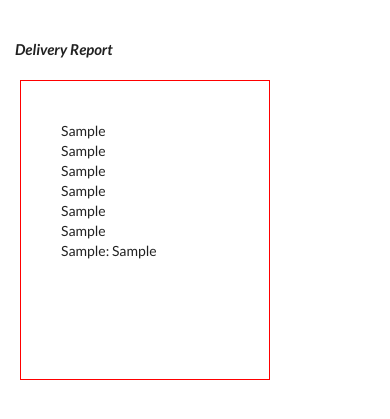
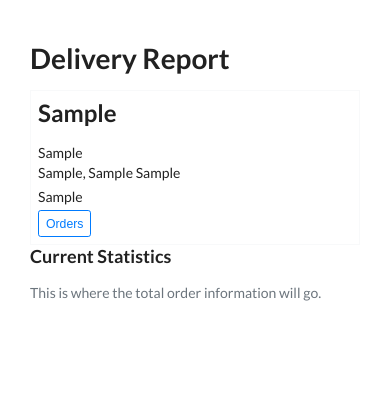
Before and after one commit to infinite-options/serving-now-frontend, a Flask app: template templates/report.html in a window 390 px wide. Shown: the part 49-468 px from the top of the page. Run offline with Flask 2, Linux system fonts and the light colour scheme; the template is opened without the code that fills it: most values are stand-ins (such as "Sample title", 1, 10 or a date in 2020); some libraries are stand-ins or nearby versions.

Commit message:
fixed edit meal functionality and started the reports page

```diff
--- a/static/editMeal.js
+++ b/static/editMeal.js
@@ -8,6 +8,7 @@ $(document).ready(function() {
         var meal_price = event.relatedTarget.dataset.meal_price;
         var meal_description = event.relatedTarget.dataset.meal_description;
 
+        $('#edit_meal_mealid').val(meal_id);
         $('#edit_meal_mealname').val(meal_name);
         $('#edit_meal_price').val(meal_price);
 
--- a/static/updateMeal.js
+++ b/static/updateMeal.js
@@ -34,7 +34,7 @@ function updateMeal() {
 
     var edit_meal_btn = document.getElementById('edit-meal-btn');
 
-    var meal_id = edit_meal_btn.getAttribute("data-meal_id");
+    var meal_id = document.getElementById('edit_meal_mealid').value;
     var old_photo = edit_meal_btn.getAttribute("data-meal_photo");
     var new_photo = document.getElementById('edit_meal_image').files[0];
 
--- a/templates/report.html
+++ b/templates/report.html
@@ -1,15 +1,15 @@
 <!DOCTYPE html>
 <html>
-
 <head>
   <title>Order Report</title>
   <script src="https://ajax.googleapis.com/ajax/libs/jquery/3.3.1/jquery.min.js"></script>
   <script src="ordermeal.js"></script>
 </head>
-
 <body>
 
-    {% extends "main.html" %} {% block content %}
+  {% extends "main.html" %}
+
+  {% block content %}
 
   <script src="ordermeal.js"></script>
   <link rel="stylesheet" type="text/css" href="{{ url_for('.static', filename='reportStyle.css' )}}">
@@ -36,27 +36,63 @@
 {% endfor %}
 </div> -->
 
-    <div id="delivery">
-        <h4><i>Delivery Report</i></h4>
+<main role="main" class="container-fluid">
+  <div class="row">
+    <div class="col-md-8">
+      <h1>Delivery Report</h1>
+      {% if not orders %}
+        <h2>You currently have no orders placed.</h2>
+      {% endif %}
       {% for order in orders %}
-        <div class="orders-tile">
-            <div class="customers">
-                <div class="name">{{ order.name.S }}</div>
-                <div class="street">{{ order.street.S }}</div>
-                <div class="city">{{ order.city.S }}</div>
-                <div class="state">{{ order.state.S }}</div>
-                <div class="zipcode">{{ order.zipCode.N }}</div>
-                <div class="phone">{{ order.phone.S }}</div>
+      {% set outer_loop = loop %}
+        <div class="border border-light p-2">
+          <h2 id="name">{{ order.name.S }}</h2>
+          <div id="address_street">{{ order.street.S }}</div>
+          <div class="mb-1" id="address_city_state_zip">{{ order.city.S }}, {{ order.state.S }} {{ order.zipCode.N }}</div>
+          <div class="mb-1" id="phone_number">{{ order.phone.S }}</div>
+          <button class="btn btn-outline-primary btn-sm" type=x"button" data-toggle="collapse" data-target="#collapseExample{{loop.index}}" aria-expanded="false" aria-controls="collapseExample">
+            Orders
+          </button>
           <div class="order-details">
+            <div class="collapse" id="collapseExample{{outer_loop.index}}">
+              <table class="table">
+                <thead class="thead-light">
+                  <tr>
+                    <th scope="col"></th>
+                    <th scope="col">Meal Name</th>
+                    <th scope="col">Quantity</th>
+                  </tr>
+                </thead>
                 {% for item in order.order_items.L %}
-                    <p>{{ item.M.meal_name.S }}: {{ item.M.qty.N }}</p>
+                  {% if item.M.meal_name %}
+                    <tbody>
+                      <tr>
+                        <td>
+                          Image will go here.
+                        </td>
+                        <td>{{ item.M.meal_name.S }}</td>
+                        <td>{{ item.M.qty.N }}</td>
+                      </tr>
+                    </tbody>
+                  {% endif %}
                 {% endfor %}
+              </table>
             </div>
           </div>
         </div>
       {% endfor %}
     </div>
 
+    <div class="col-md-4">
+      <div class="content-section">
+        <h3>Current Statistics</h3>
+        <p class='text-muted'>This is where the total order information will go.
+        </p>
+      </div>
+    </div>
+  </div>
+</main>
+
 {% endblock %}
 <!--
 </body>
```
Also changed, not shown: templates/kitchen.html (+13 -1 lines), templates/main.html (line endings or trailing spaces). Lines whose indentation alone changed are shown as unchanged.
